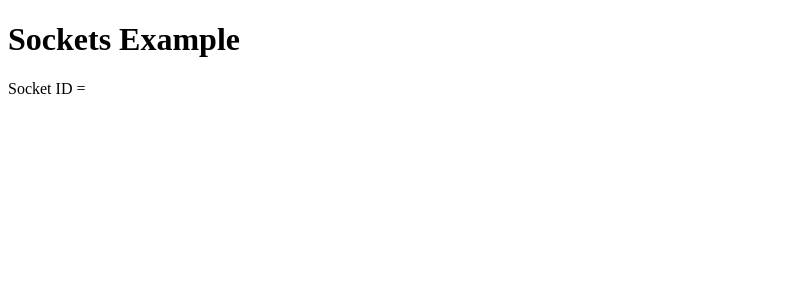
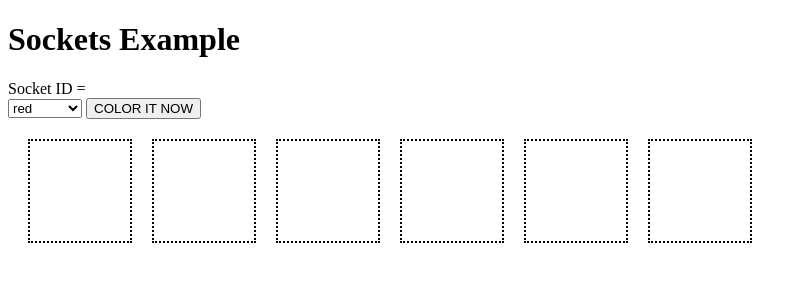
Before and after one commit to singhalharsh10/Socket.io, a website: page public/index.html in a window 1280 px wide. Shown: the whole page, without its empty margins (0-807 px from the left). Drawn offline with nearby package versions, Linux system fonts and the light colour scheme.

Commit message:
gamesetupdone multiuser pending

```diff
--- a/public/client.js
+++ b/public/client.js
@@ -3,3 +3,19 @@ let socket = io()
 socket.on('connect', () => {
     document.getElementById('socketId').innerText = socket.id
 })
+
+
+// docment .qeryselector- it works same as jquery
+
+function colorTheBox(color) {
+    document.querySelector('.' + color).style.backgroundColor = color
+    setTimeout(() => {
+        document.querySelector('.' + color).style.backgroundColor = null
+
+    }, 500)
+}
+
+document.getElementById('colorIt').onclick = function() {
+    const colour = document.getElementById('selectColor').value
+    colorTheBox(colour)
+}
--- a/public/index.html
+++ b/public/index.html
@@ -6,7 +6,8 @@
     <meta name="viewport" content="width=device-width, initial-scale=1.0">
     <title>Document</title>
     <script src="/socket.io/socket.io.js"></script>
-    <script src="/client.js"></script>
+    <script defer src="/client.js"></script>
+    <link rel="stylesheet" href="style.css">
 </head>
 
 <body>
@@ -15,6 +16,26 @@
         Socket ID = <span id="socketId"></span>
     </div>
 
+    <select id="selectColor">
+    <option >red</option>
+    <option >blue</option>
+    <option>green</option>
+    <option >yellow</option>
+    <option >cyan</option>
+     <option>magenta</option>
+</select>
+
+    <button id="colorIt">COLOR IT NOW</button>
+
+
+    <div class="container">
+        <div class="colorbox red"></div>
+        <div class="colorbox blue"></div>
+        <div class="colorbox green"></div>
+        <div class="colorbox yellow"></div>
+        <div class="colorbox cyan"></div>
+        <div class="colorbox magenta"></div>
+    </div>
 
 </body>
 
--- /dev/null
+++ b/public/style.css
@@ -0,0 +1,11 @@
+    .container {
+        padding: 10px;
+        display: flex;
+    }
+
+    .colorbox {
+        margin: 10px;
+        height: 100px;
+        width: 100px;
+        border: dotted black 2px;
+    }
```
